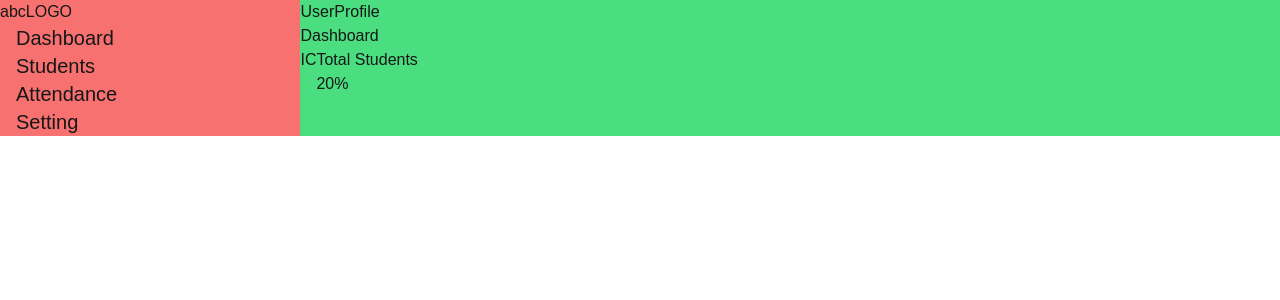
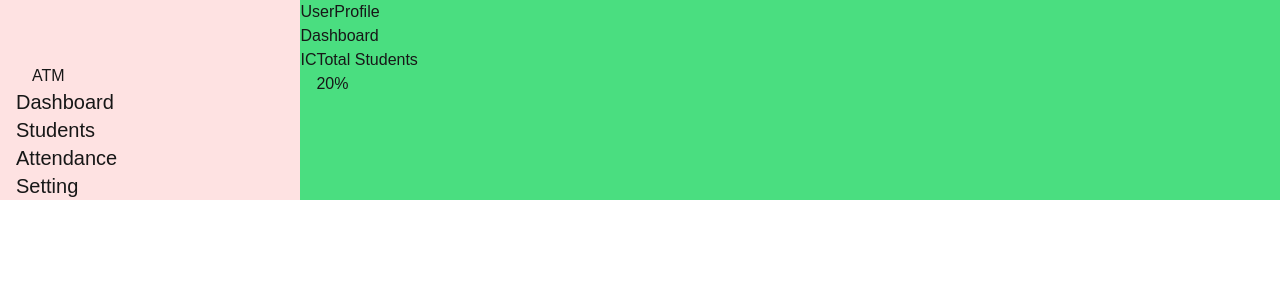
Before and after one commit to kumail-ahmad/Attendance, a Next.js app: page / in a window 1280 px wide. Shown: the top 300 px of the page. Built offline with nearby package versions, Linux system fonts and the light colour scheme.

Commit message:
modified left section

```diff
--- a/app/page.js
+++ b/app/page.js
@@ -2,9 +2,9 @@ export default function Home() {
   return (
     <main>
       <section className="left section flex flex-row">
-        <div className=" bg-red-400 w-[50vh]">
+        <div className=" bg-red-100 w-[50vh]">
           <div className="content">
-            <div className="logo">abcLOGO</div>
+            <h1 className="logo mt-16 ml-8">ATM</h1>
             <ul className="ml-4 text-xl">
               <li>Dashboard</li>
               <li>Students</li>
```
